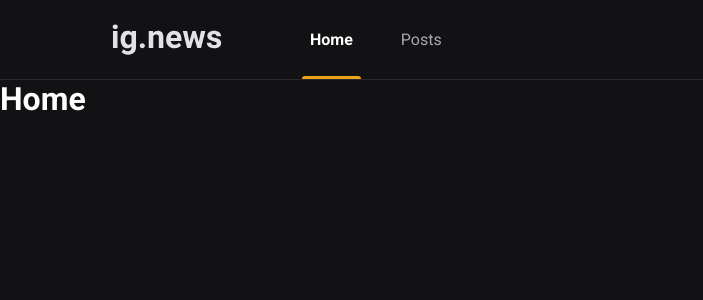
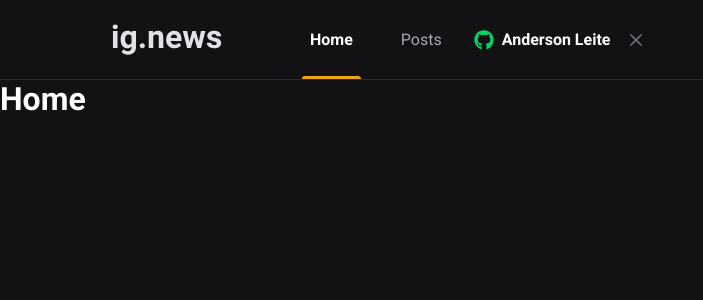
Before and after one commit to andersonleite1/devnews, a Next.js app: page / in a window 1280 px wide. Shown: the top 300 px of the page, without its empty margins (0-703 px from the left). Built offline with nearby package versions, Linux system fonts and the light colour scheme.

Commit message:
feat: add component SignInButton at Header

```diff
--- a/src/components/Header/index.tsx
+++ b/src/components/Header/index.tsx
@@ -1,3 +1,4 @@
+import { SignInButton } from '../SignInButton';
 import styles from './styles.module.scss';
 
 export function Header () {
@@ -9,6 +10,7 @@ export function Header () {
           <a className={styles.active}>Home</a>
           <a>Posts</a>
         </nav>
+        <SignInButton />
       </div>
     </header>
   )
```
